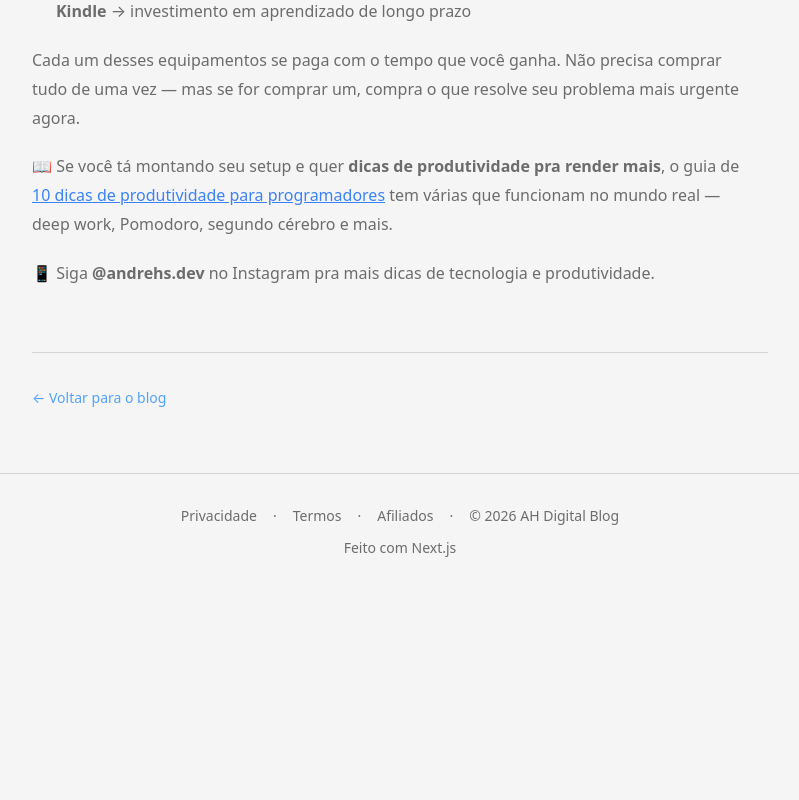
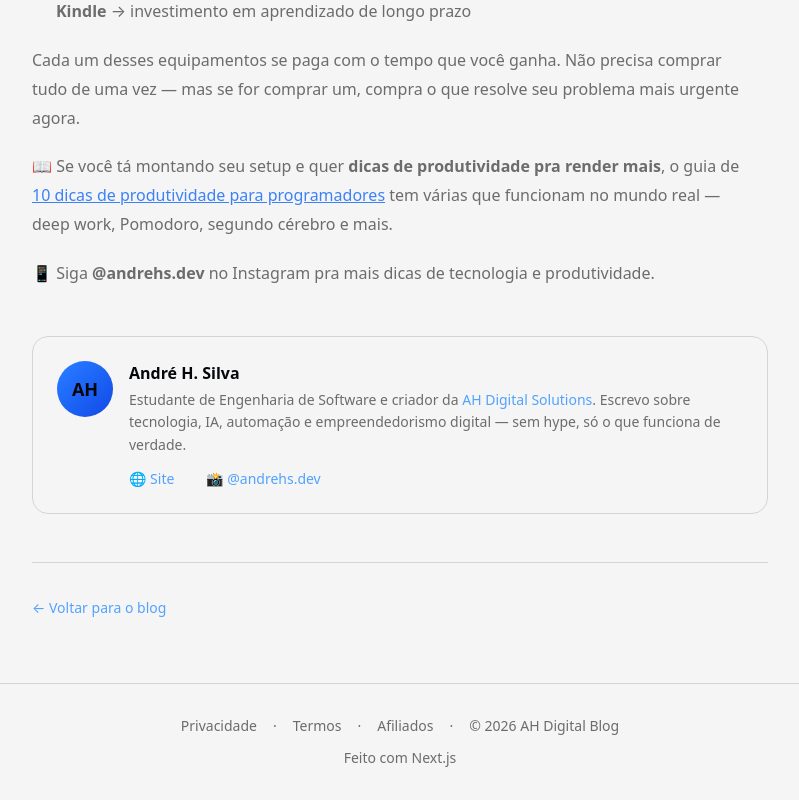
Before and after one commit to andrehs-dev/ah-digital-blog, a Next.js app: page /post/5-equipamentos-essenciais-home-office in a window 1280 px wide. Shown: the part 3405-4205 px from the top of the page, without its empty margins (240-1039 px from the left). Before the commit the page ends 3995 px from the top, so only its background shows below. Built offline with nearby package versions, Linux system fonts and the light colour scheme.

Commit message:
SEO: AuthorBox + FaqSchema (schema FAQPage) em 5 posts

```diff
--- a/posts/automacao-pequenas-empresas.md
+++ b/posts/automacao-pequenas-empresas.md
@@ -4,6 +4,15 @@ description: "Automação não é só pra grande corporação. Veja o que um peq
 date: "2026-06-08"
 tags: [automacao, pme, pequenas-empresas, produtividade]
 image: "/images/automacao-pequenas-empresas.svg"
+faq:
+  - q: "Preciso saber programar?"
+    a: "Não. A maioria das ferramentas modernas é no-code. Arrastar, soltar, configurar."
+  - q: "Quanto custa?"
+    a: "Depende. Tem ferramenta gratuita (Buffer free, HubSpot free, Google Sheets), tem ferramenta de R$ 50/mês e tem soluções mais caras. O segredo é começar pequeno."
+  - q: "Automação vai substituir meu emprego?"
+    a: "Dificilmente tarefas inteiras são substituídas — o que acontece é que tarefas repetitivas dentro de um cargo deixam de existir. A pessoa passa a fazer atividades mais estratégicas."
+  - q: "Quanto tempo leva pra configurar?"
+    a: "Uma automação simples (ex: responder lead no WhatsApp) leva algumas horas. Coisas mais complexas podem levar dias. Mas o retorno compensa."
 ---
 
 Você já deve ter ouvido alguém falar que "automação é coisa de empresa grande". Que só quem tem equipe de TI, orçamento de seis dígitos e um prédio inteiro de servidores consegue automatizar processos.
--- a/posts/como-ganhar-dinheiro-com-ia-generativa.md
+++ b/posts/como-ganhar-dinheiro-com-ia-generativa.md
@@ -4,6 +4,17 @@ description: "Guia prático com 7 formas reais de ganhar dinheiro usando IA Gene
 date: "2026-06-05"
 tags: [ia, renda, empreendedorismo, ferramentas]
 image: "/images/ganhe-dinheiro-com-ia.svg"
+faq:
+  - q: "Preciso saber programar para ganhar dinheiro com IA?"
+    a: "Não necessariamente. Criação de conteúdo e marketing de afiliados não exigem programação. Mas programar amplia suas opções (e seu potencial de ganho)."
+  - q: "Quanto tempo leva para começar a ver resultados?"
+    a: "Depende do método. Freelancing pode gerar renda em semanas. Marketing de afiliados e infoprodutos levam de 3 a 6 meses para começar a trazer resultados consistentes."
+  - q: "Qual método é melhor para iniciante?"
+    a: "Criação de conteúdo como freelancer. O investimento inicial é zero (só o ChatGPT Plus, R$ 100/mês), e você já pode começar a oferecer serviços no mesmo dia."
+  - q: "A IA não vai substituir esses trabalhos?"
+    a: "IA substitui tarefas, não trabalhos. O profissional que entende de estratégia, curadoria e relacionamento com cliente sempre será necessário. A IA é sua ferramenta, não sua substituta."
+  - q: "Preciso investir dinheiro para começar?"
+    a: "A maioria dos métodos pode começar com menos de R$ 200/mês (ChatGPT Plus + Canva Pro). O maior investimento é tempo e consistência."
 ---
 
 # Como Ganhar Dinheiro com IA Generativa em 2026
--- a/posts/dicas-produtividade.md
+++ b/posts/dicas-produtividade.md
@@ -4,6 +4,15 @@ description: "Cansaço, distrações e dias que parecem curtos demais. Se você
 date: "2026-06-04"
 tags: [produtividade, tecnologia, carreira, programacao]
 image: "/images/dicas-produtividade.svg"
+faq:
+  - q: "Qual dessas dicas é a mais importante?"
+    a: "Se tivesse que escolher uma: a número 2 (deep work). Tudo começa com foco. Sem ele, nenhuma ferramenta ou técnica resolve."
+  - q: "Preciso aplicar todas de uma vez?"
+    a: "Deus me livre. Escolhe uma, testa por uma semana. Depois adiciona outra. Se tentar virar monge da produtividade de um dia pro outro, desiste na terça."
+  - q: "Funciona pra quem tá começando na programação?"
+    a: "Funciona ainda mais. Iniciante tem tendência a se afogar em informação. Essas dicas são âncoras."
+  - q: "E se mesmo assim o dia não render?"
+    a: "Revisa o planejamento. Talvez você esteja colocando tarefas grandes demais pra um dia. Quebra em partes menores. E lembra: todo mundo tem dia ruim."
 ---
 
 Você sente que o dia voa e não conseguiu entregar nem metade do que planejou? Que passa horas na frente do código mas no fim parece que não avançou nada?
--- a/posts/inteligencia-artificial-ferramentas.md
+++ b/posts/inteligencia-artificial-ferramentas.md
@@ -4,6 +4,17 @@ description: "ChatGPT, Copilot, Midjourney, ElevenLabs — todo mês surge uma '
 date: "2026-06-03"
 tags: [ia, inteligencia-artificial, ferramentas, tecnologia]
 image: "/images/ia-ferramentas.svg"
+faq:
+  - q: "Qual ferramenta de IA devo usar primeiro?"
+    a: "Depende do seu trabalho. Se programa: Copilot ou Claude. Se cria conteúdo: ChatGPT ou DeepSeek. Se faz arte: Midjourney. Se automatiza processos: n8n ou Hermes."
+  - q: "IA vai substituir programador?"
+    a: "Não. Vai substituir programador que não usa IA. A diferença entre um dev que usa bem as ferramentas e um que ignora já é enorme e vai aumentar."
+  - q: "Preciso pagar por essas ferramentas?"
+    a: "A maioria tem plano gratuito funcional. ChatGPT free, DeepSeek free, Copilot free (com limite), Canva IA free. Pague quando o gratuito não der mais conta."
+  - q: "Qual o maior erro ao usar IA?"
+    a: "Confiar cegamente no output. Toda IA alucina — inventa coisa com a maior segurança do mundo. Trate tudo como rascunho. Revise, teste, verifique."
+  - q: "Vale a pena assinar o ChatGPT Plus?"
+    a: "Depende do uso. Se usa diariamente para trabalho: sim. Esporadicamente: o gratuito já resolve."
 ---
 
 ChatGPT, Copilot, Midjourney, ElevenLabs, Claude, Runway. Todo mês surge pelo menos uma "IA que vai mudar tudo". E todo mês a mesma pergunta: mas qual realmente presta?
--- a/posts/o-que-e-ia-generativa.md
+++ b/posts/o-que-e-ia-generativa.md
@@ -4,6 +4,17 @@ description: "Descubra o que é IA Generativa, como funciona, aplicações reais
 date: "2026-06-05"
 tags: [ia, inteligencia-artificial, tecnologia, tendencias]
 image: "/images/ia-generativa.svg"
+faq:
+  - q: "IA Generativa é a mesma coisa que ChatGPT?"
+    a: "Nem toda IA Generativa é ChatGPT, mas o ChatGPT é o exemplo mais famoso de IA Generativa para texto. A categoria inclui também geradores de imagem (Midjourney), música (Suno), código (Copilot) e vídeo (Sora)."
+  - q: "Preciso saber programar para usar IA Generativa?"
+    a: "Não. A maioria das ferramentas funciona com linguagem natural — você conversa, descreve o que quer e a IA faz. Saber programar ajuda a usar ferramentas mais avançadas, mas não é requisito."
+  - q: "IA Generativa vai substituir meu trabalho?"
+    a: "Dificilmente de forma completa. Mas profissionais que dominam IA Generativa estão substituindo profissionais que ignoram a tecnologia. O melhor caminho é aprender a usar as ferramentas como aliadas, não concorrentes."
+  - q: "Qual a melhor IA Generativa hoje?"
+    a: "Depende do que você precisa. Para texto, ChatGPT e Gemini lideram. Para imagens, Midjourney e DALL-E 3. Para código, GitHub Copilot. Para música, Suno. Cada ferramenta tem seus pontos fortes."
+  - q: "A IA Generativa é segura?"
+    a: "As grandes empresas investem pesado em segurança e alinhamento, mas nenhuma IA é 100% segura ou livre de vieses. Nunca compartilhe informações sensíveis com IAs públicas e sempre verifique informações críticas com fontes confiáveis."
 ---
 
 # O Que é IA Generativa e Como Está Mudando o Mundo em 2026
--- a/src/app/post/[slug]/page.tsx
+++ b/src/app/post/[slug]/page.tsx
@@ -6,6 +6,8 @@ import Markdown from "react-markdown";
 import remarkGfm from "remark-gfm";
 import { BlogPostSchema } from "@/components/BlogPostSchema";
 import { BreadcrumbSchema } from "@/components/BreadcrumbSchema";
+import { AuthorBox } from "@/components/AuthorBox";
+import { FaqSchema } from "@/components/FaqSchema";
 
 export async function generateStaticParams() {
   return getAllPosts().map((post) => ({ slug: post.slug }));
@@ -46,6 +48,7 @@ export default async function PostPage({ params }: { params: Promise<{ slug: str
   if (!post) notFound();
 
   const baseUrl = "https://ah-digital-blog.vercel.app";
+  const faq = (post.meta as any).faq;
 
   return (
     <article className="mx-auto max-w-3xl px-4 py-16">
@@ -64,6 +67,7 @@ export default async function PostPage({ params }: { params: Promise<{ slug: str
         wordCount={post.content.split(/\s+/).length}
         tags={post.meta.tags}
       />
+      {faq && faq.length > 0 && <FaqSchema items={faq} />}
 
       {/* Header */}
       <header className="mb-12">
@@ -106,8 +110,11 @@ export default async function PostPage({ params }: { params: Promise<{ slug: str
         <Markdown remarkPlugins={[remarkGfm]}>{post.content}</Markdown>
       </div>
 
+      {/* Author Box */}
+      <AuthorBox />
+
       {/* Footer */}
-      <div className="mt-16 border-t border-white/10 pt-8">
+      <div className="border-t border-white/10 pt-8">
         <Link
           href="/"
           className="inline-flex items-center gap-2 text-sm text-blue-400 transition hover:text-blue-300"
--- /dev/null
+++ b/src/components/AuthorBox.tsx
@@ -0,0 +1,43 @@
+import Link from "next/link";
+
+export function AuthorBox() {
+  return (
+    <div className="my-12 flex items-start gap-4 rounded-2xl border border-white/10 bg-white/5 p-6">
+      {/* Avatar/Monograma */}
+      <div className="flex h-14 w-14 shrink-0 items-center justify-center rounded-full bg-gradient-to-br from-blue-500 to-blue-700 text-lg font-bold text-white">
+        AH
+      </div>
+
+      {/* Info */}
+      <div className="min-w-0">
+        <p className="font-semibold text-white">André H. Silva</p>
+        <p className="mt-1 text-sm leading-relaxed text-white/60">
+          Estudante de Engenharia de Software e criador da{" "}
+          <Link
+            href="https://ah-digitalsolutions.vercel.app"
+            className="text-blue-400 hover:text-blue-300"
+          >
+            AH Digital Solutions
+          </Link>
+          . Escrevo sobre tecnologia, IA, automação e empreendedorismo digital
+          — sem hype, só o que funciona de verdade.
+        </p>
+        <div className="mt-3 flex gap-3 text-sm">
+          <Link
+            href="https://ah-digitalsolutions.vercel.app"
+            className="text-blue-400 hover:text-blue-300"
+          >
+            🌐 Site
+          </Link>
+          <span className="text-white/20">|</span>
+          <Link
+            href="https://instagram.com/andrehs.dev"
+            className="text-blue-400 hover:text-blue-300"
+          >
+            📸 @andrehs.dev
+          </Link>
+        </div>
+      </div>
+    </div>
+  );
+}
--- /dev/null
+++ b/src/components/FaqSchema.tsx
@@ -0,0 +1,28 @@
+interface FaqItem {
+  question: string
+  answer: string
+}
+
+export function FaqSchema({ items }: { items: FaqItem[] }) {
+  if (!items || items.length === 0) return null
+
+  const schema = {
+    "@context": "https://schema.org",
+    "@type": "FAQPage",
+    mainEntity: items.map((item) => ({
+      "@type": "Question",
+      name: item.question,
+      acceptedAnswer: {
+        "@type": "Answer",
+        text: item.answer,
+      },
+    })),
+  }
+
+  return (
+    <script
+      type="application/ld+json"
+      dangerouslySetInnerHTML={{ __html: JSON.stringify(schema, null, 2) }}
+    />
+  )
+}
```
